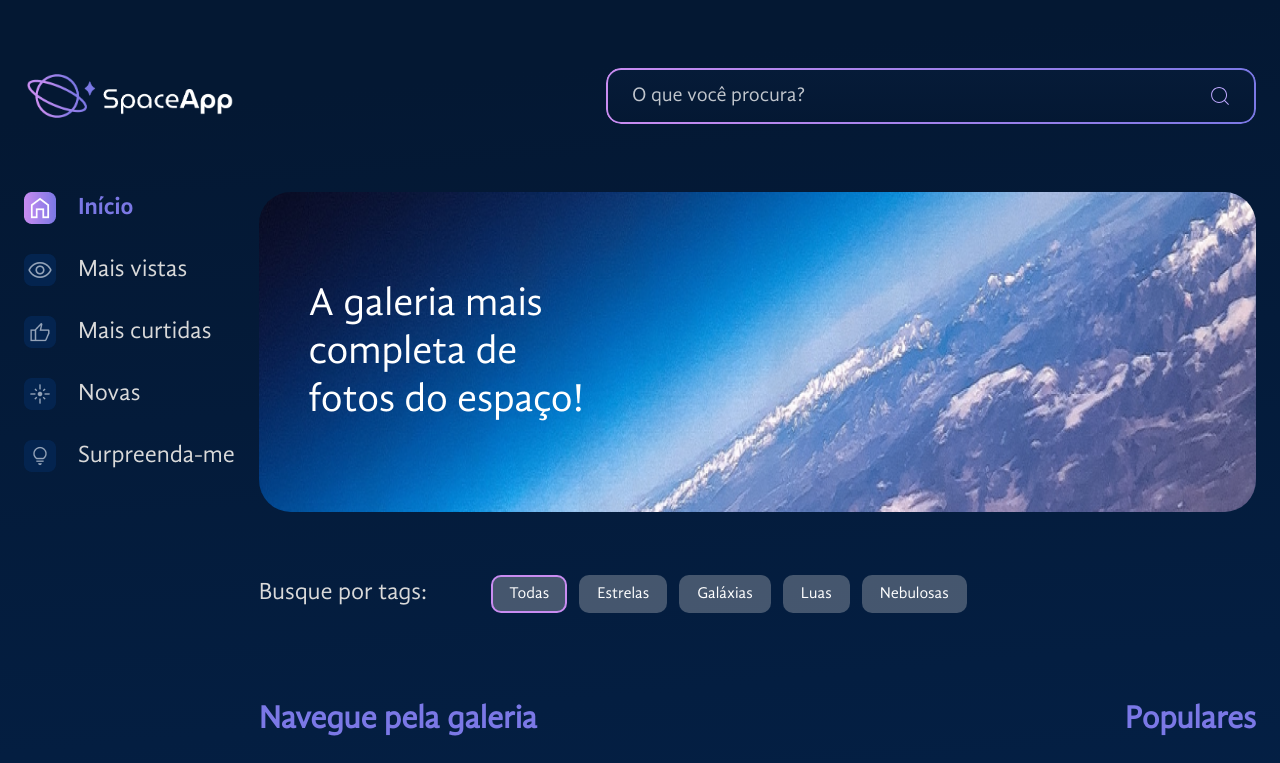
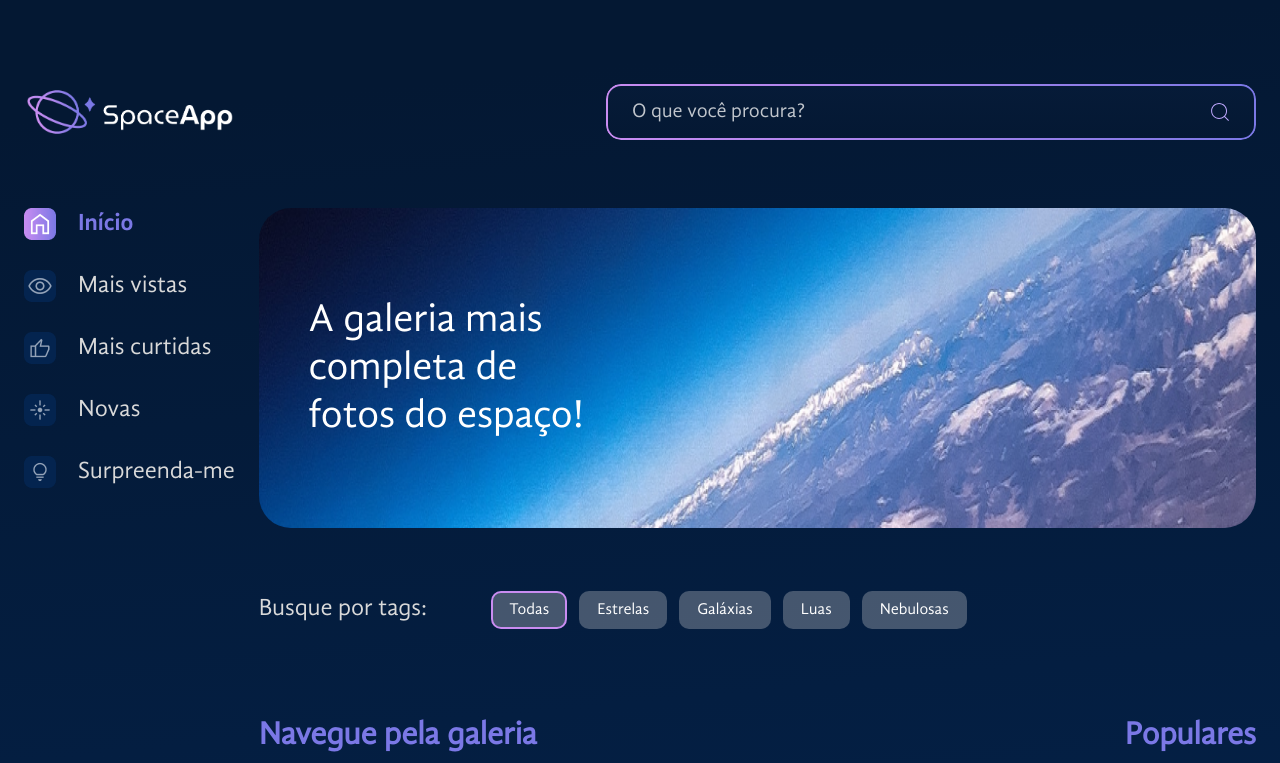
Before and after one commit to BrunoPradoPrado/trilhaReactAlura-spaceApp, a React (Vite) app: page / in a window 1280 px wide. Shown: the top 763 px of the page. Built offline with nearby package versions, Linux system fonts and the light colour scheme.

Commit message:
edit imagem e imagemZoom

```diff
--- a/src/App.jsx
+++ b/src/App.jsx
@@ -11,7 +11,7 @@
 const FundoGradiente = styled.div`
   background: linear-gradient(174.61deg, #041833 4.16%, #04244F 48%, #154580 96.76%);
   min-height: 100vh;
-  padding: 0rem 1.5rem
+  padding: 1rem 1.5rem
 `
 
 const AppContainer = styled.div`
--- a/src/componentes/Galeria/Imagem/ImagemZoom/index.jsx
+++ b/src/componentes/Galeria/Imagem/ImagemZoom/index.jsx
@@ -7,7 +7,7 @@
 const Overlay = styled.div`
   position: fixed;
   inset: 0;
-  background-color: rgba(0, 0, 0, 0.7);
+  background-color: rgba(0, 0, 0, 0.8);
   z-index: 1000;
 
   display: flex;
```
